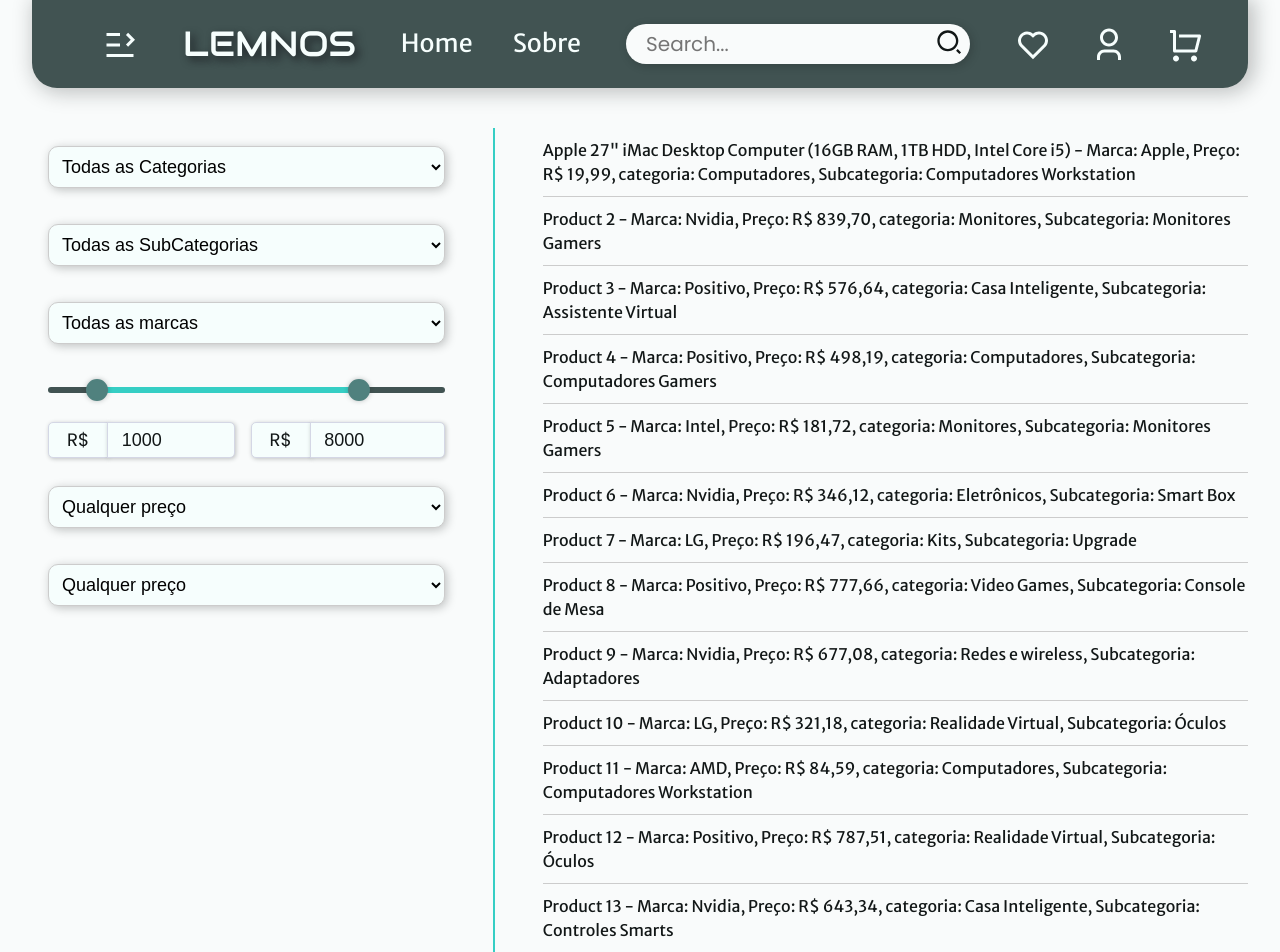
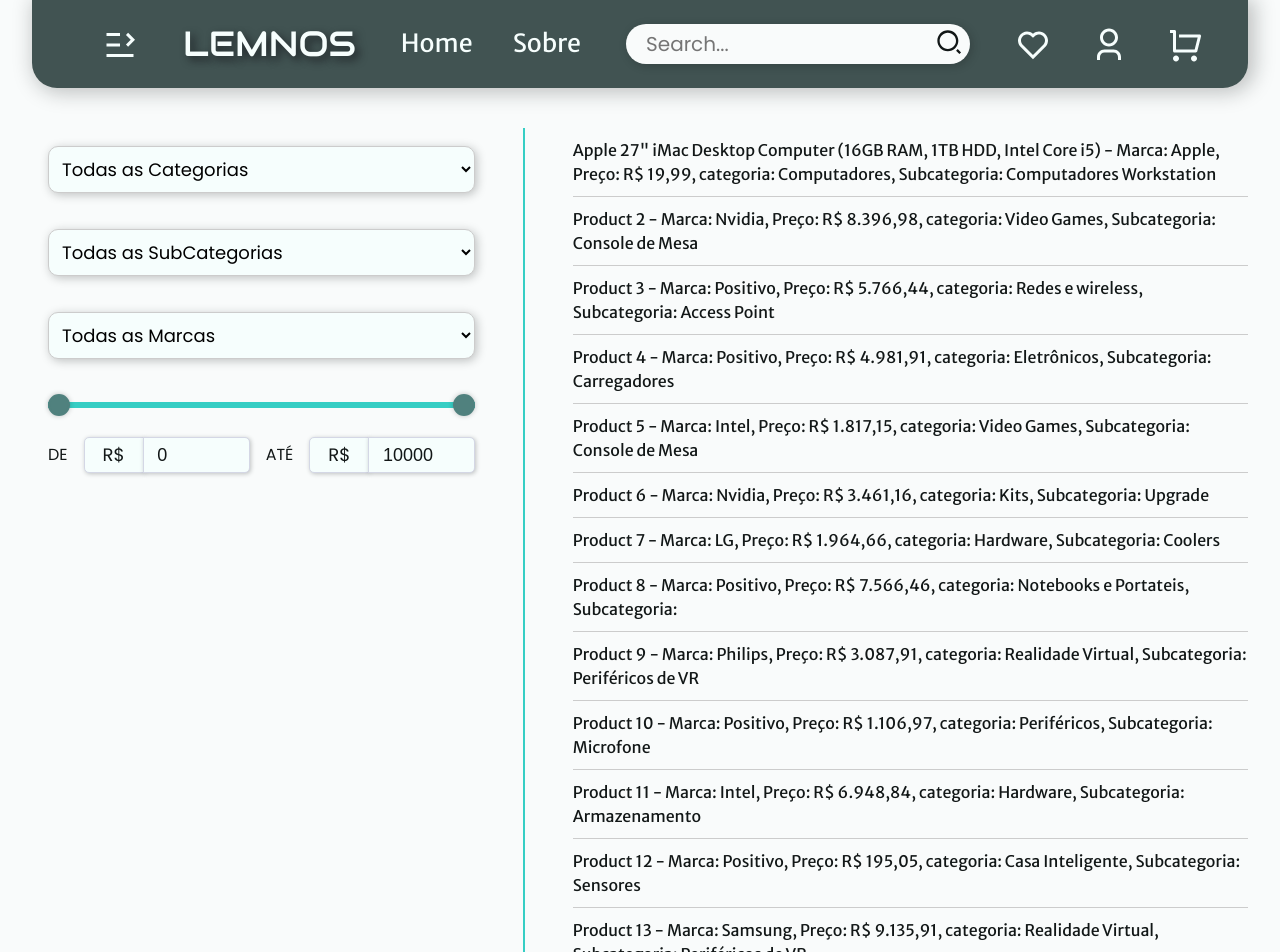
Before and after one commit to lucasatdriano/Lemnos, a React (Vite) app: page /productFilter in a window 1280 px wide. Shown: the top 952 px of the page. Built offline with nearby package versions, Linux system fonts and the light colour scheme.

Commit message:
add functions in doubleInputRange and filters

```diff
--- a/src/components/inputs/doubleInput/DoubleInputRange.jsx
+++ b/src/components/inputs/doubleInput/DoubleInputRange.jsx
@@ -1,40 +1,76 @@
 import React, { useState, useEffect } from 'react';
+import { toast } from 'react-toastify';
+import 'react-toastify/dist/ReactToastify.css';
 import './doubleInput.scss';
 
-export default function DoubleInputRange() {
+export default function DoubleInputRange({ minValue, maxValue, setMinValue, setMaxValue }) {
   const BRL = new Intl.NumberFormat('pt-BR', { style: 'currency', currency: 'BRL' });
 
-  const [minValue, setMinValue] = useState(1000);
-  const [maxValue, setMaxValue] = useState(8000);
-  const [minInputValue, setMinInputValue] = useState(1000);
-  const [maxInputValue, setMaxInputValue] = useState(8000);
+  const [minInputValue, setMinInputValue] = useState(minValue.toString());
+  const [maxInputValue, setMaxInputValue] = useState(maxValue.toString());
 
   const handleMinRangeChange = (event) => {
-    const value = parseInt(event.target.value);
+    let value = parseInt(event.target.value);
+    if (value > maxValue) {
+      value = maxValue;
+      toast.warning('O valor mínimo não pode ser maior que o valor máximo.');
+    }
     setMinValue(value);
+    setMinInputValue(value.toString());
+  };
+
+  const handleMaxRangeChange = (event) => {
+    let value = parseInt(event.target.value);
+    if (value > 10000) {
+      value = 10000;
+      toast.warning('O valor máximo não pode ser maior que 10000.');
+    }
+    if (value < minValue) {
+      value = minValue;
+      toast.warning('O valor máximo não pode ser menor que o valor mínimo.');
+    }
+    setMaxValue(value);
+    setMaxInputValue(value.toString());
+  };
+
+  const handleMinInputChange = (event) => {
+    let value = event.target.value.replace(/[^\d]/g, '');
     setMinInputValue(value);
   };
 
-  const handleMaxRangeChange = (event) => {
-    const value = parseInt(event.target.value);
-    setMaxValue(value);
+  const handleMinInputBlur = () => {
+    let value = parseInt(minInputValue);
+    if (isNaN(value)) {
+      value = 0;
+    }
+    if (value > maxValue) {
+      value = maxValue;
+      toast.warning('O valor mínimo não pode ser maior que o valor máximo.');
+    }
+    setMinValue(value);
+    setMinInputValue(value.toString());
+  };
+
+  const handleMaxInputChange = (event) => {
+    let value = event.target.value.replace(/[^\d]/g, '');
     setMaxInputValue(value);
   };
 
-  const handleMinInputChange = (event) => {
-    const value = parseInt(event.target.value.replace(/[^\d]/g, ''));
-    if (!isNaN(value)) {
-      setMinValue(value);
-      setMinInputValue(value);
+  const handleMaxInputBlur = () => {
+    let value = parseInt(maxInputValue);
+    if (isNaN(value)) {
+      value = 0;
     }
-  };
-
-  const handleMaxInputChange = (event) => {
-    const value = parseInt(event.target.value.replace(/[^\d]/g, ''));
-    if (!isNaN(value)) {
-      setMaxValue(value);
-      setMaxInputValue(value);
+    if (value > 10000) {
+      value = 10000;
+      toast.warning('O valor máximo não pode ser maior que 10000.');
     }
+    if (value < minValue) {
+      value = minValue;
+      toast.warning('O valor máximo não pode ser menor que o valor mínimo.');
+    }
+    setMaxValue(value);
+    setMaxInputValue(value.toString());
   };
 
   useEffect(() => {
@@ -74,6 +110,7 @@
         />
         <div className="inputBox">
           <div className="minBox">
+            <p>DE</p>
             <div className="inputWrap">
               <span className="inputAddon">R$</span>
               <input
@@ -83,10 +120,13 @@
                 maxLength={5}
                 value={minInputValue}
                 onChange={handleMinInputChange}
+                onBlur={handleMinInputBlur}
+                inputMode='numeric'
               />
             </div>
           </div>
           <div className="maxBox">
+            <p>ATÉ</p>
             <div className="inputWrap">
               <span className="inputAddon">R$</span>
               <input
@@ -96,6 +136,8 @@
                 maxLength={5}
                 value={maxInputValue}
                 onChange={handleMaxInputChange}
+                onBlur={handleMaxInputBlur}
+                inputMode='numeric'
               />
             </div>
           </div>
@@ -103,4 +145,4 @@
       </div>
     </div>
   );
-};
+}
--- a/src/components/inputs/doubleInput/doubleInput.scss
+++ b/src/components/inputs/doubleInput/doubleInput.scss
@@ -45,6 +45,7 @@
             top: 50%;
             transform: translateY(-50%);
             appearance: none;
+            z-index: 20;
 
             &::-webkit-slider-thumb {
                 height: 22px;
@@ -100,6 +101,9 @@
             display: flex;
 
             .minBox, .maxBox {
+                display: flex;
+                align-items: center;
+                gap: 1em;
                 width: 50%;
                 margin-top: 35px;
 
--- a/src/pages/productFilterPage/ProductFilter.jsx
+++ b/src/pages/productFilterPage/ProductFilter.jsx
@@ -20,31 +20,31 @@
 ];
 
 const categorias = [
+  'Casa Inteligente',
+  'Computadores',
+  'Eletrônicos',
+  'Hardware',
+  'Kits',
+  'Monitores',
+	'Notebooks e Portateis',
   'Periféricos',
-  'Hardware',
-  'Computadores',
-  'Kits',
-  'Eletrônicos',
-  'Notebooks e Portáteis',
+  'Realidade Virtual',
+  'Redes e wireless',
   'Video Games',
-  'Redes e wireless',
-  'Realidade Virtual',
-  'Casa Inteligente',
-  'Monitores'
 ];
 
 const subcategoriasPorCategoria = {
-  'Periféricos': ['Teclado', 'Mouse', 'Microfone', 'Fone de Ouvido', 'Caixa de Som', 'Mousepad'],
-  'Hardware': ['Processadores', 'Placa Mãe', 'Memórias', 'Armazenamento', 'Fonte', 'Coolers', 'Placa de vídeo'],
+  'Casa Inteligente': ['Assistente Virtual', 'Controles Smarts', 'Lâmpadas Inteligentes', 'Sensores'],
   'Computadores': ['Computadores Gamers', 'Computadores Workstation'],
-  'Kits': ['Upgrade', 'Gamer', 'Periféricos'],
-  'Eletrônicos': ['Acessórios de Console', 'Carregadores', 'Smart Box', 'Refrigeração'],
-  'Notebooks e Portáteis': ['Notebooks', 'Tablets', 'Smartphones'],
-  'Video Games': ['Portátil', 'Console de Mesa'],
-  'Redes e wireless': ['Roteadores', 'Adaptadores', 'Cabos', 'Cabos de Redes', 'Switches', 'Access Point'],
-  'Realidade Virtual': ['Óculos'],
-  'Casa Inteligente': ['Assistente Virtual', 'Sensores', 'Lâmpadas Inteligentes', 'Controles Smarts'],
-  'Monitores': ['Monitores Gamers', 'Monitores Workstation']
+  'Eletrônicos': ['Acessórios de Console', 'Carregadores', 'Refrigeração', 'Smart Box'],
+  'Hardware': ['Armazenamento', 'Coolers', 'Fonte', 'Memória RAM', 'Placa de vídeo', 'Placa Mãe', 'Processadores'],
+  'Kits': ['Gamer', 'Periféricos', 'Upgrade'],
+  'Monitores': ['Monitores Gamers', 'Monitores Workstation'],
+  'Notebooks e Portáteis': ['Notebooks', 'Smartphones', 'Tablets'],
+  'Periféricos': ['Caixa de Som', 'Fone de Ouvido', 'Microfone', 'Mouse', 'Mousepad', 'Teclado'],
+  'Realidade Virtual': ['Óculos de VR', 'Periféricos de VR'],
+  'Redes e wireless': ['Access Point', 'Adaptadores', 'Cabos', 'Cabos de Redes', 'Roteadores', 'Switches'],
+  'Video Games': ['Console de Mesa', 'Portátil']
 };
 
 const products = [
@@ -66,7 +66,7 @@
   products.push({
     id: i,
     name: `Product ${i}`,
-    price: parseFloat((Math.random() * 1000).toFixed(2)),
+    price: parseFloat((Math.random() * 10000).toFixed(2)),
     image: logoHorizontal,
     brand: brand,
     category: category,
@@ -84,8 +84,8 @@
   const [selectedBrand, setSelectedBrand] = useState('');
   const [selectedCategory, setSelectedCategory] = useState('');
   const [selectedSubCategory, setSelectedSubCategory] = useState('');
-  const [minPrice, setMinPrice] = useState('');
-  const [maxPrice, setMaxPrice] = useState('');
+  const [minPrice, setMinPrice] = useState(0);
+  const [maxPrice, setMaxPrice] = useState(10000);
   const [searchTerm, setSearchTerm] = useState('');
   const [filteredData, setFilteredData] = useState([]);
   const [loading, setLoading] = useState(false);
@@ -150,8 +150,8 @@
   const handleClearFilters = () => {
     setSelectedBrand('');
     setSelectedSubCategory('');
-    setMinPrice('');
-    setMaxPrice('');
+    setMinPrice(0);
+    setMaxPrice(10000);
     setSearchTerm('');
     setSelectedCategory('');
     navigate(`/productFilter`);
@@ -160,13 +160,9 @@
   const handleCategoryChange = (e) => {
     const newCategory = e.target.value;
     setSelectedCategory(newCategory);
-    navigate(`/productFilter/${newCategory}`);
-  };
-
-  const handleSearchChange = (e) => {
-    const searchValue = e.target.value;
-    setSearchTerm(searchValue);
-    navigate(`/product-filter/${selectedCategory || ''}?search=${searchValue}`);
+    const searchParams = new URLSearchParams(location.search);
+    const searchTerm = searchParams.get('search') || '';
+    navigate(`/productFilter/${newCategory}${searchTerm ? `?search=${searchTerm}` : ''}`);
   };
 
   return (
@@ -181,23 +177,27 @@
 
         <select value={selectedSubCategory} onChange={(e) => setSelectedSubCategory(e.target.value)}>
           <option value="">Todas as SubCategorias</option>
-          {categorias.map((categoria, index) => (
-            selectedCategory === categoria && subcategoriasPorCategoria[categoria].map((subcategoria, index) => (
-              <option key={index} value={subcategoria}>{subcategoria}</option>
-            ))
+          {(subcategoriasPorCategoria[selectedCategory] || []).map((subcategoria, index) => (
+            <option key={index} value={subcategoria}>{subcategoria}</option>
           ))}
         </select>
 
         <select value={selectedBrand} onChange={(e) => setSelectedBrand(e.target.value)}>
-          <option value="">Todas as marcas</option>
+          <option value="">Todas as Marcas</option>
           {brands.map((brands, index) => (
               <option key={index} value={brands}>{brands}</option>
           ))}
         </select>
 
-        <DoubleInputRange />
 
-        <select value={minPrice} onChange={handleMinPriceChange}>
+        <DoubleInputRange
+          minValue={minPrice}
+          maxValue={maxPrice}
+          setMinValue={setMinPrice}
+          setMaxValue={setMaxPrice}
+        />
+
+        {/* <select value={minPrice} onChange={handleMinPriceChange}>
           <option value="">Qualquer preço</option>
           <option value="10">De {BRL.format(10)}</option>
           <option value="20">De {BRL.format(20)}</option>
@@ -221,7 +221,7 @@
           <option value="1000">Até {BRL.format(1000)}</option>
           <option value="5000">Até {BRL.format(5000)}</option>
           <option value="10000">Até {BRL.format(10000)}</option>
-        </select>
+        </select> */}
 
       </section>
 
--- a/src/pages/productFilterPage/productFilter.scss
+++ b/src/pages/productFilterPage/productFilter.scss
@@ -29,9 +29,10 @@
         flex-direction: column;
         padding: 0 3em;
         flex-wrap: wrap;
-        margin-bottom: 20px;
+        margin-bottom: 25em;
 
         select {
+            font-family: $font-items;
             cursor: pointer;
             margin: 1em 0;
             padding: .5em;
--- a/src/pages/userPage/components/user/components/modals/admin/AddProductModal.jsx
+++ b/src/pages/userPage/components/user/components/modals/admin/AddProductModal.jsx
@@ -46,23 +46,32 @@
 ];
 
 const categorias = [
-  'Periféricos', 'Hardware', 'Computadores', 'Kits', 'Eletronicos',
-	'Notebooks e Portateis', 'Video Games', 'Redes e wireless',
-  'Realidade Virtual', 'Casa Inteligente', 'Monitores', ''
+  'Casa Inteligente',
+  'Computadores',
+  'Eletronicos',
+  'Hardware',
+  'Kits',
+  'Monitores',
+	'Notebooks e Portateis',
+  'Periféricos',
+  'Realidade Virtual',
+  'Redes e wireless',
+  'Video Games',
+  ''
 ];
 
 const subcategoriasPorCategoria = {
-  'Periféricos': ['Teclado', 'Mouse', 'Microfone', 'Fone de Ouvido', 'Caixa de Som', 'Mousepad'],
-  'Hardware': ['Processadores', 'Placa Mãe', 'Memórias', 'Armazenamento', 'Fonte', 'Coolers', 'Placa de vídeo'],
+  'Casa Inteligente': ['Assistente Virtual', 'Controles Smarts', 'Lâmpadas Inteligentes', 'Sensores'],
   'Computadores': ['Computadores Gamers', 'Computadores Workstation'],
-  'Kits': ['Upgrade', 'Gamer', 'Periféricos'],
-  'Eletronicos': ['Acessórios de Console', 'Carregadores', 'Smart Box', 'Refrigeração'],
-  'Notebooks e Portateis': ['Notebooks', 'Tablets', 'Smartphones'],
-  'Video Games': ['Portátil', 'Console de Mesa'],
-  'Redes e wireless': ['Roteadores', 'Adaptadores', 'Cabos', 'Cabos de Redes', 'Switches', 'Access Point'],
-  'Realidade Virtual': ['Óculos'],
-  'Casa Inteligente': ['Assistente Virtual', 'Sensores', 'Lâmpadas Inteligentes', 'Controles Smarts'],
-  'Monitores': ['Monitores Gamers', 'Monitores Workstation']
+  'Eletrônicos': ['Acessórios de Console', 'Carregadores', 'Refrigeração', 'Smart Box'],
+  'Hardware': ['Armazenamento', 'Coolers', 'Fonte', 'Memória RAM', 'Placa de vídeo', 'Placa Mãe', 'Processadores'],
+  'Kits': ['Gamer', 'Periféricos', 'Upgrade'],
+  'Monitores': ['Monitores Gamers', 'Monitores Workstation'],
+  'Notebooks e Portáteis': ['Notebooks', 'Smartphones', 'Tablets'],
+  'Periféricos': ['Caixa de Som', 'Fone de Ouvido', 'Microfone', 'Mouse', 'Mousepad', 'Teclado'],
+  'Realidade Virtual': ['Óculos de VR', 'Periféricos de VR'],
+  'Redes e wireless': ['Access Point', 'Adaptadores', 'Cabos', 'Cabos de Redes', 'Roteadores', 'Switches'],
+  'Video Games': ['Console de Mesa', 'Portátil']
 };
 
 const Dropdown = ({ isOpen, options, onSelect, filterFunction }) => {
```
Also changed, not shown: src/components/header/components/searchMenu/MenuSearch.jsx (+12 -2 lines).
